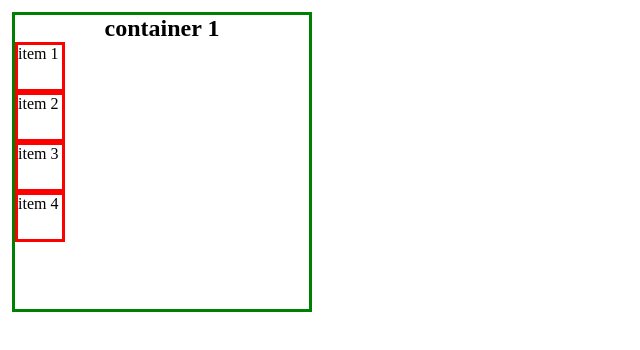
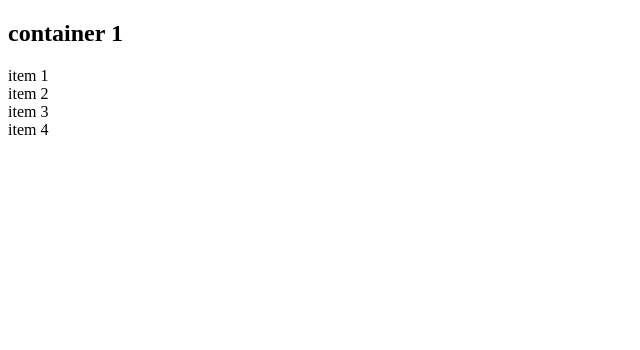
Before and after one commit to RikikiB/positioning-exercise, a plain HTML site: page index.html in a window 1280 px wide. Shown: the whole page, without its empty margins (0-640 px from the left). Drawn offline with Linux system fonts and the light colour scheme.

Commit message:
modify link

```diff
--- a/index.html
+++ b/index.html
@@ -7,7 +7,7 @@
       name="viewport"
       content="width=device-width, initial-scale=1.0"
     />
-    <link rel="stylesheet" href="main.css" />
+
     <title>Document</title>
   </head>
   <body>
```
